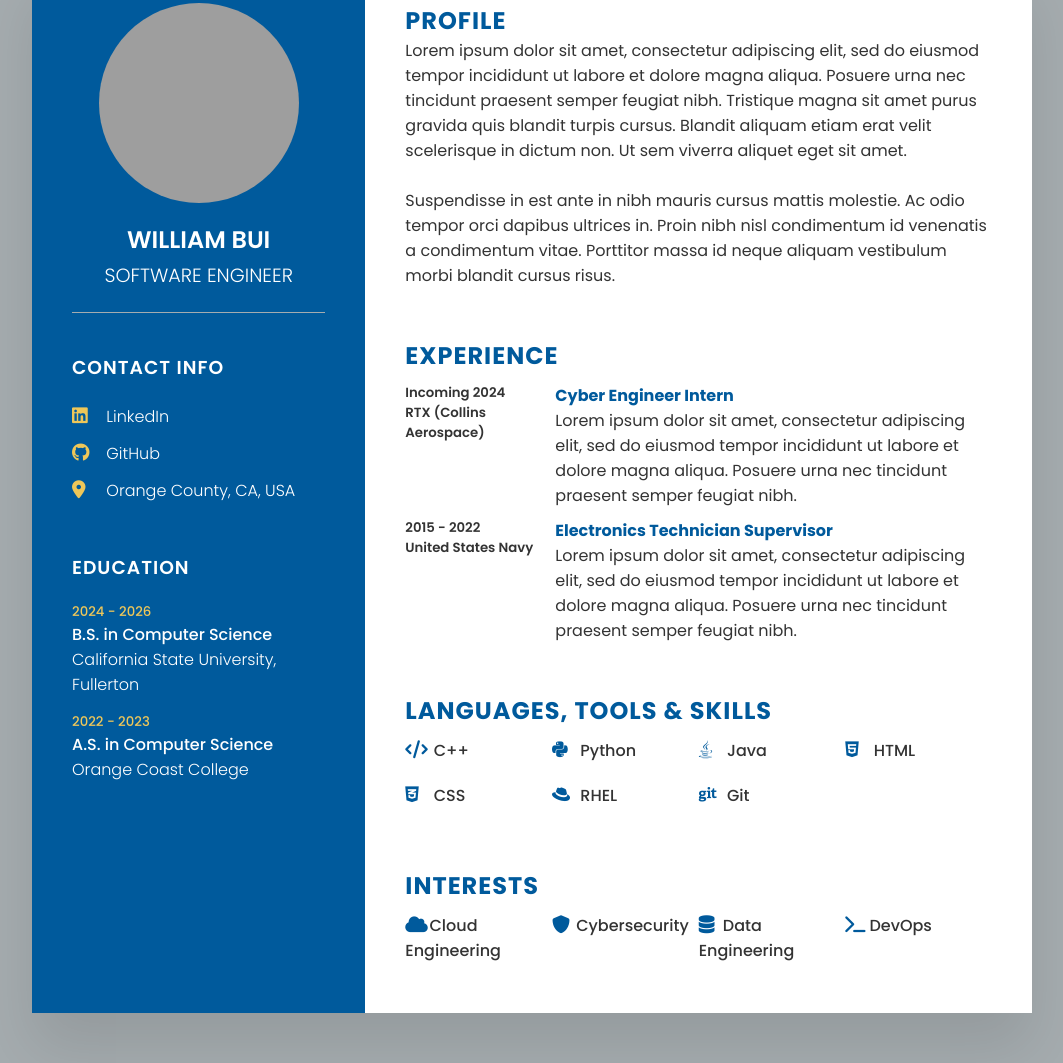
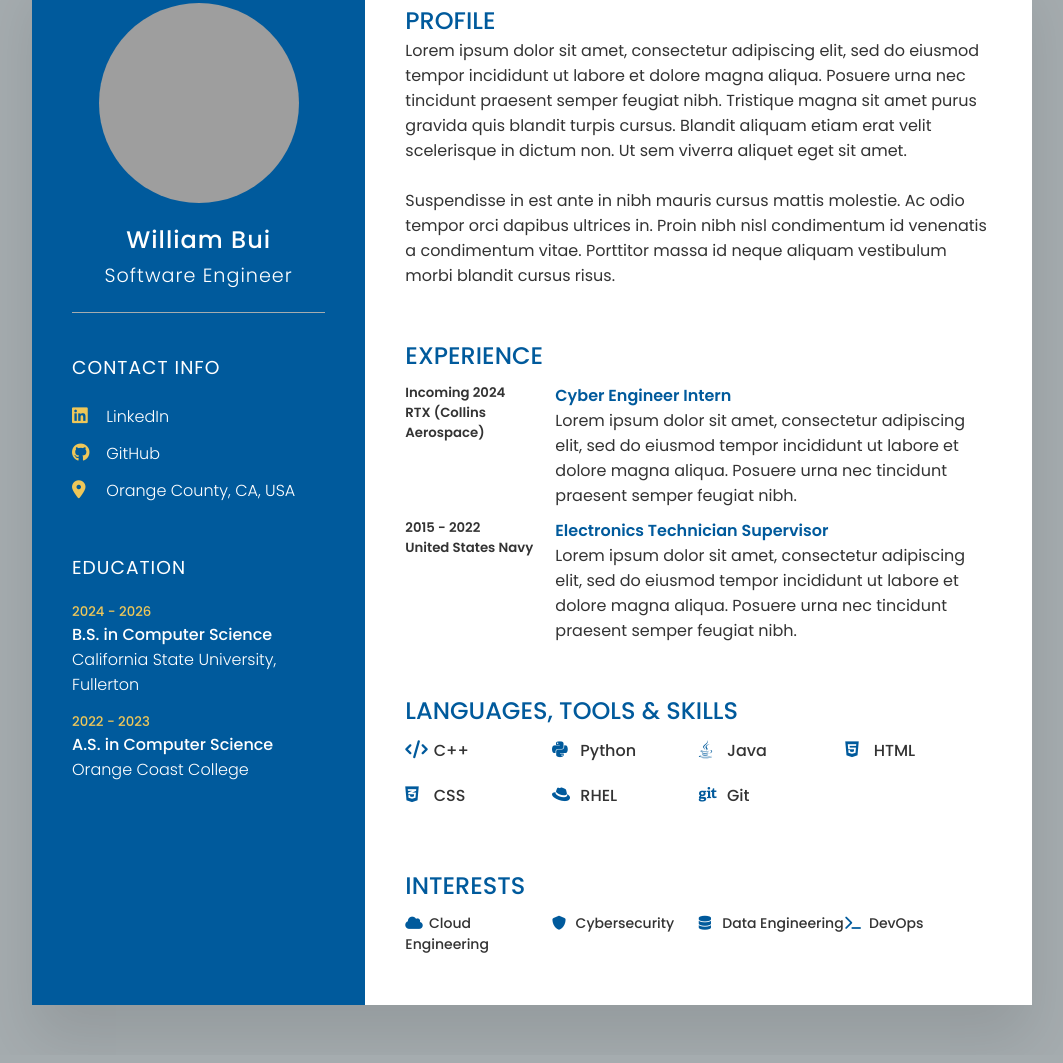
Before and after one commit to wnbui/resume_portfolio_site, a plain HTML site: page index.html in a window 1280 px wide. Shown: the part 87-1150 px from the top of the page, without its empty margins (108-1171 px from the left). Drawn offline with Linux system fonts and the light colour scheme; grey boxes are pictures that could not be loaded.

Commit message:
updated font & icon sizing

```diff
--- a/style.css
+++ b/style.css
@@ -64,9 +64,10 @@ body
     color: #ffff;
     font-size: 1.5em;
     margin-top: 20px;
-    text-transform: uppercase;
+    text-transform: none;
     text-align: center;
-    font-weight: 600;
+    font-weight: 500;
+    letter-spacing: 1px;
     line-height: 1.4em;
 }
 .profileText h2 span
@@ -82,7 +83,7 @@ body
 {
     color: #fff;
     text-transform: uppercase;
-    font-weight: 600;
+    font-weight: 400;
     letter-spacing: 1px;
     margin-bottom: 20px;
 }
@@ -147,7 +148,8 @@ body
 {
     color: #005A9C;
     text-transform: uppercase;
-    letter-spacing: 1px;
+    font-weight: 500;
+    letter-spacing: 0px;
     margin-bottom: 10;
 }
 p
@@ -175,6 +177,7 @@ p
 {
     text-transform: none;
     color: #005A9C;
+    font-weight: 600;
     font-size: 16px;
 }
 .skills ul
@@ -204,6 +207,7 @@ p
 .interests ul
 {
     display: grid;
+    font-size: 14px;
     grid-template-columns: repeat(4,1fr);
 }
 .interests ul li
@@ -216,7 +220,7 @@ p
 .interests ul li .fa-solid
 {
     color: #005A9C;
-    font-size: 18px;
+    font-size: 14px;
     width: 20px;
 }
 
```
